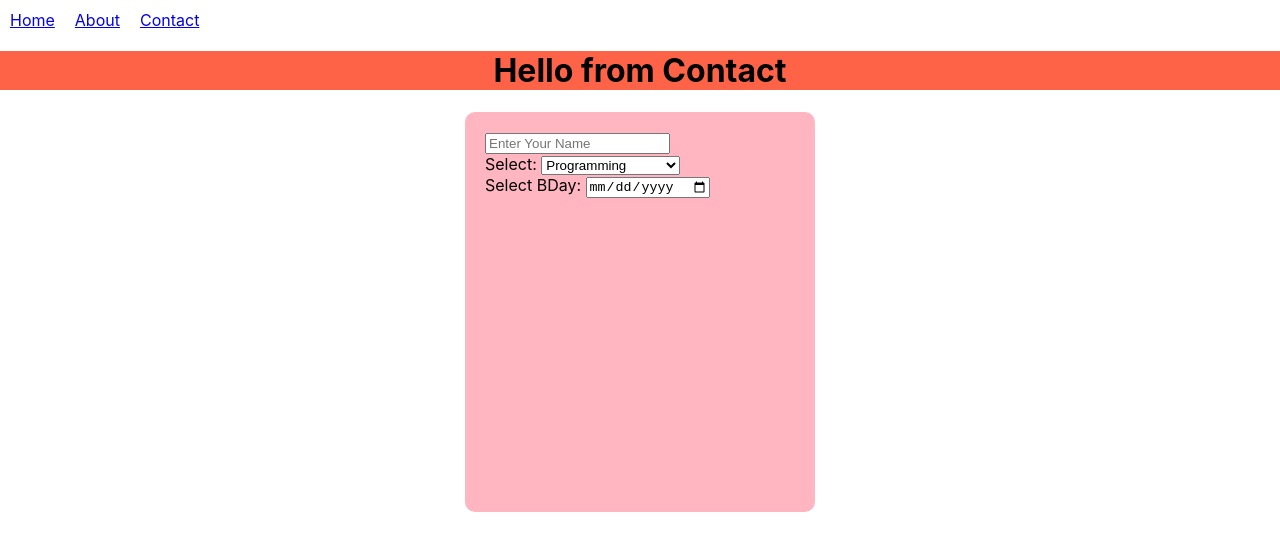
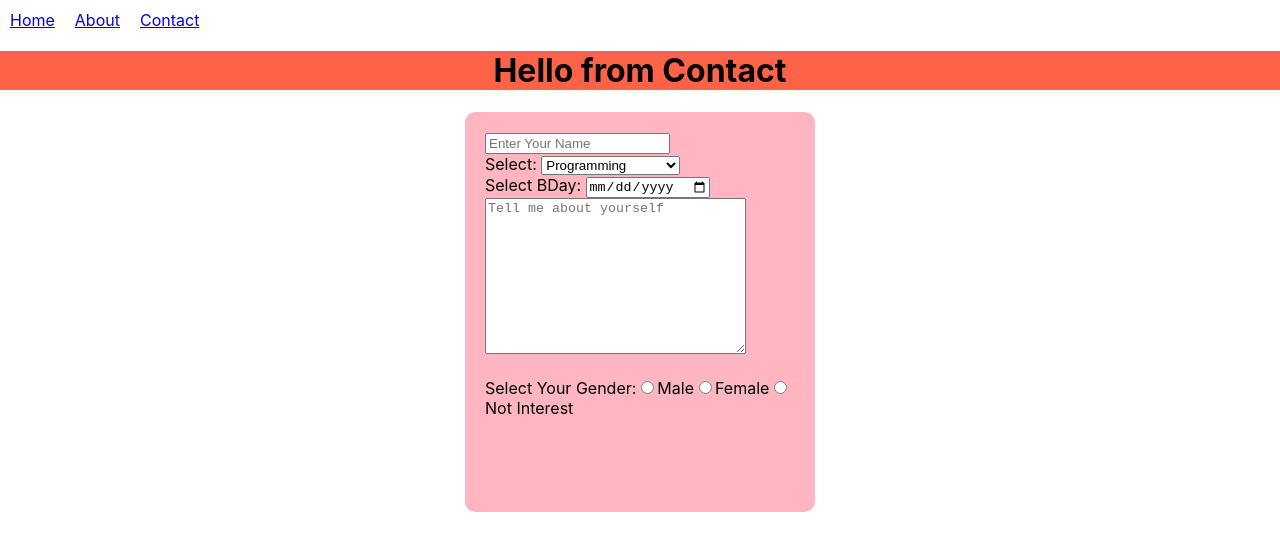
Before and after one commit to anupamahalder/react-learning, a React (Create React App) app in the folder practice-project/: page /contact in a window 1280 px wide. Shown: the top 550 px of the page. Built offline with nearby package versions, Linux system fonts and the light colour scheme.

Commit message:
Implement textarea and radio box tag for taking user input

```diff
--- a/practice-project/src/pages/Contact.jsx
+++ b/practice-project/src/pages/Contact.jsx
@@ -21,7 +21,17 @@ const Contact = (props) => {
                     </select> <br />
                     {/* date and time  */}
                     <label htmlFor="">Select BDay: </label>
-                    <input type="date" name="creationDate" onChange={formChange} />
+                    <input type="date" name="creationDate" onChange={formChange} /> <br />
+                    {/* take input with text area  */}
+                    <textarea name="about" onChange={formChange} id="" cols="30" rows="10" placeholder='Tell me about yourself'></textarea> <br /> <br />
+                    {/* radio button  */}
+                    <label htmlFor="">Select Your Gender:</label>
+                    <input type="radio" value="male" name='gender' onChange={formChange} />
+                    <label htmlFor="gender">Male</label>
+                    <input type="radio" value="female" name='gender' onChange={formChange} />
+                    <label htmlFor="gender">Female</label>
+                    <input type="radio" value="not interest" name='gender' onChange={formChange} />
+                    <label htmlFor="gender">Not Interest</label>
                 </div>
             </div>
         </div>
```
